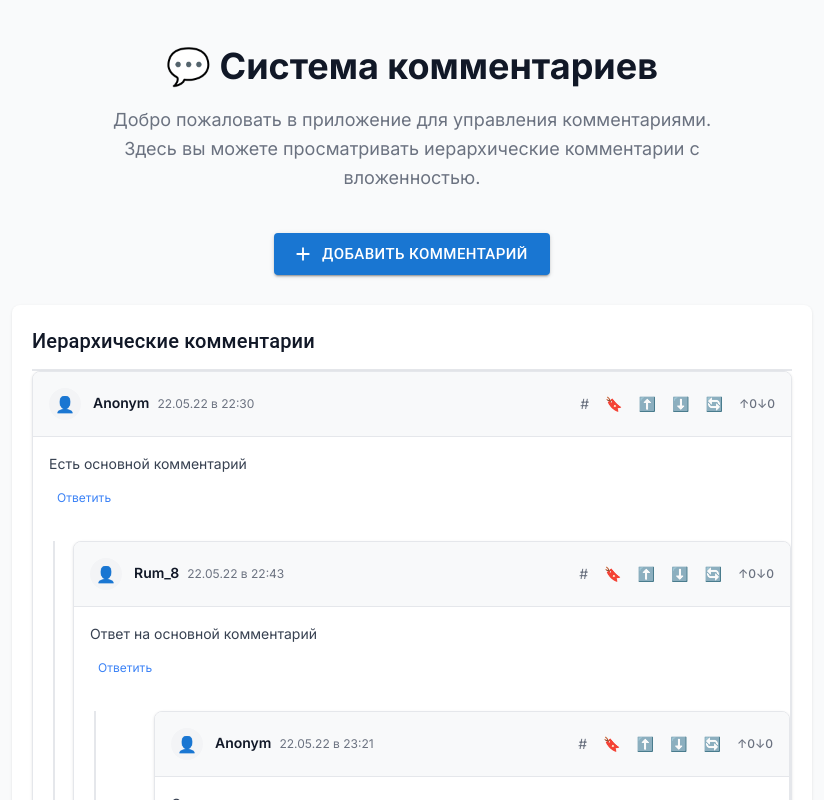
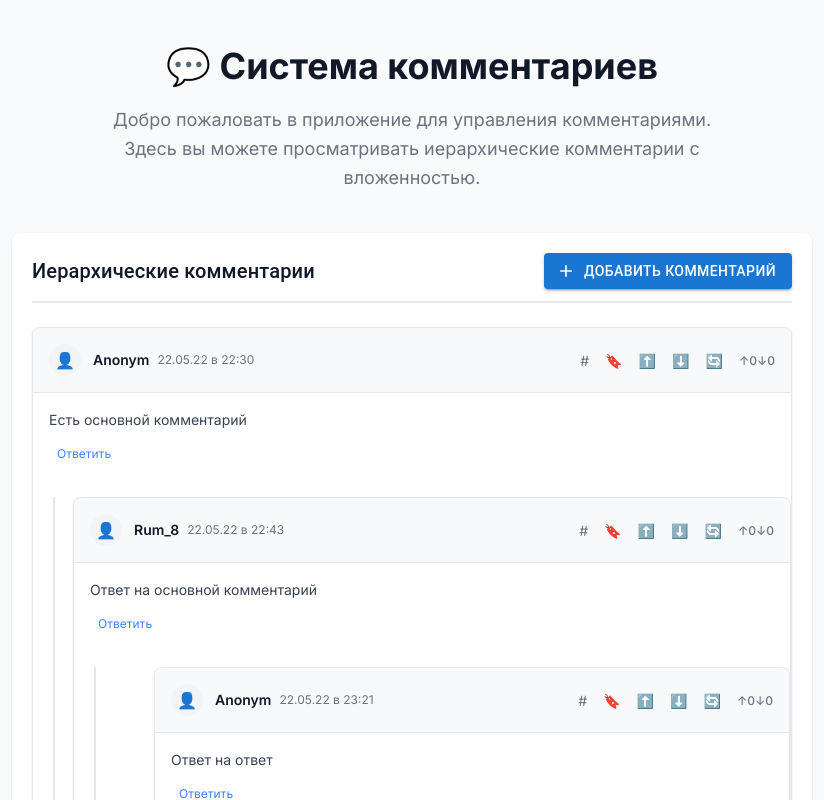
Before and after one commit to Kotfil/comments, a Next.js app in the folder client/: page / in a window 1280 px wide. Shown: the top 800 px of the page, without its empty margins (228-1052 px from the left). Built offline with nearby package versions, Linux system fonts and the light colour scheme.

Commit message:
Integrate add comment button into HierarchicalComments component. Button now adds main comments directly to the component state using mock data.

```diff
--- a/client/src/app/page.tsx
+++ b/client/src/app/page.tsx
@@ -1,21 +1,10 @@
 'use client';
 
-import React, { useState } from 'react';
-import { Button } from '@mui/material';
-import { Add as AddIcon } from '@mui/icons-material';
-import { AddCommentModal } from '@/components/AddCommentModal';
+import React from 'react';
 import { HierarchicalComments } from '@/components/HierarchicalComments';
-import { PageContainer, PageTitle, PageDescription, AddButtonContainer } from './page.styles';
+import { PageContainer, PageTitle, PageDescription } from './page.styles';
 
 export default function HomePage() {
-  const [isModalOpen, setIsModalOpen] = useState(false);
-
-  const handleAddComment = (commentData: any) => {
-    // Здесь будет логика добавления комментария
-    console.log('Новый комментарий:', commentData);
-    // В реальном приложении здесь будет API вызов
-  };
-
   return (
     <PageContainer>
       <PageTitle>💬 Система комментариев</PageTitle>
@@ -24,24 +13,7 @@ export default function HomePage() {
         Здесь вы можете просматривать иерархические комментарии с вложенностью.
       </PageDescription>
 
-      <AddButtonContainer>
-        <Button
-          variant="contained"
-          startIcon={<AddIcon />}
-          onClick={() => setIsModalOpen(true)}
-          size="large"
-        >
-          Добавить комментарий
-        </Button>
-      </AddButtonContainer>
-
       <HierarchicalComments />
-
-      <AddCommentModal
-        open={isModalOpen}
-        onClose={() => setIsModalOpen(false)}
-        onSubmit={handleAddComment}
-      />
     </PageContainer>
   );
 }
--- a/client/src/components/HierarchicalComments.styles.ts
+++ b/client/src/components/HierarchicalComments.styles.ts
@@ -14,12 +14,19 @@ export const HierarchicalContainer = styled.div`
   box-shadow: 0 1px 3px rgba(0, 0, 0, 0.1);
 `;
 
-export const HierarchicalTitle = styled(Typography)`
+export const TitleContainer = styled.div`
+  display: flex;
+  justify-content: space-between;
+  align-items: center;
   margin-bottom: 24px;
   padding-bottom: 12px;
   border-bottom: 2px solid #e5e7eb;
+`;
+
+export const HierarchicalTitle = styled(Typography)`
   font-weight: 600;
   color: #111827;
+  margin: 0;
 `;
 
 export const CommentWrapper = styled.div`
--- a/client/src/components/HierarchicalComments.tsx
+++ b/client/src/components/HierarchicalComments.tsx
@@ -1,4 +1,6 @@
 import React, { useState } from 'react';
+import { Button } from '@mui/material';
+import { Add as AddIcon } from '@mui/icons-material';
 import { Comment } from '@/data/mock-comments';
 import { mockComments } from '@/data/mock-comments';
 import { AddCommentModal } from './AddCommentModal';
@@ -19,9 +21,14 @@ import {
   VerticalLine,
   CommentWrapper,
   HierarchicalTitle,
+  TitleContainer,
 } from './HierarchicalComments.styles';
 
-export const HierarchicalComments: React.FC = () => {
+interface HierarchicalCommentsProps {
+  onAddComment?: (commentData: any) => void;
+}
+
+export const HierarchicalComments: React.FC<HierarchicalCommentsProps> = ({ onAddComment }) => {
   const [comments, setComments] = useState<Comment[]>(mockComments);
   const [isModalOpen, setIsModalOpen] = useState(false);
   const [replyToComment, setReplyToComment] = useState<Comment | null>(null);
@@ -73,12 +80,22 @@ export const HierarchicalComments: React.FC = () => {
       setComments([newComment, ...comments]);
     }
 
+    // Если передан внешний обработчик, вызываем его
+    if (onAddComment) {
+      onAddComment(commentData);
+    }
+
     setReplyToComment(null);
     setIsModalOpen(false);
   };
 
   const handleReplyClick = (comment: Comment) => {
     setReplyToComment(comment);
+    setIsModalOpen(true);
+  };
+
+  const handleAddMainComment = () => {
+    setReplyToComment(null);
     setIsModalOpen(true);
   };
 
@@ -128,7 +145,18 @@ export const HierarchicalComments: React.FC = () => {
 
   return (
     <HierarchicalContainer>
-      <HierarchicalTitle variant="h6">Иерархические комментарии</HierarchicalTitle>
+      <TitleContainer>
+        <HierarchicalTitle variant="h6">Иерархические комментарии</HierarchicalTitle>
+        <Button
+          variant="contained"
+          startIcon={<AddIcon />}
+          onClick={handleAddMainComment}
+          size="medium"
+        >
+          Добавить комментарий
+        </Button>
+      </TitleContainer>
+
       {comments.map((comment) => renderComment(comment))}
 
       <AddCommentModal
```
